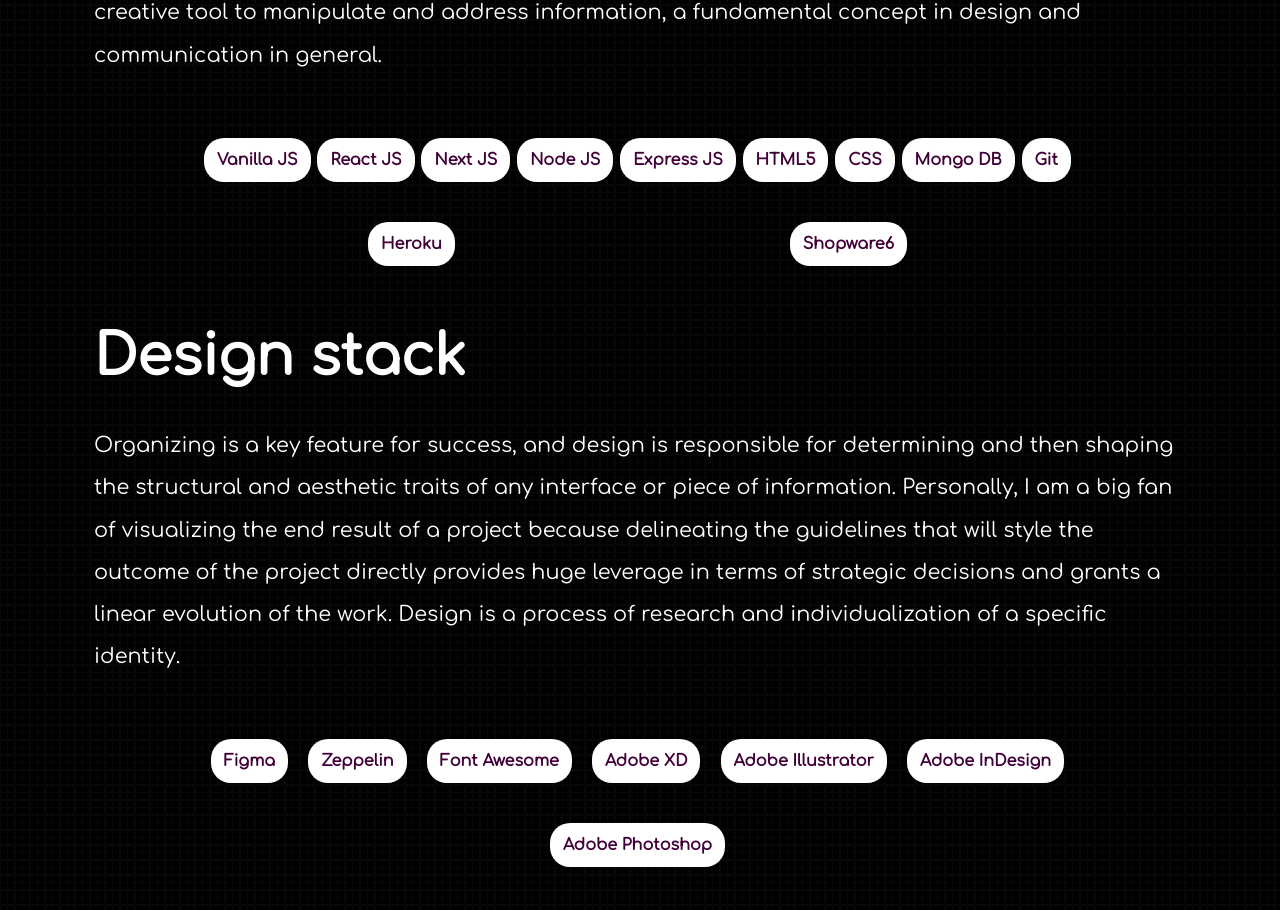
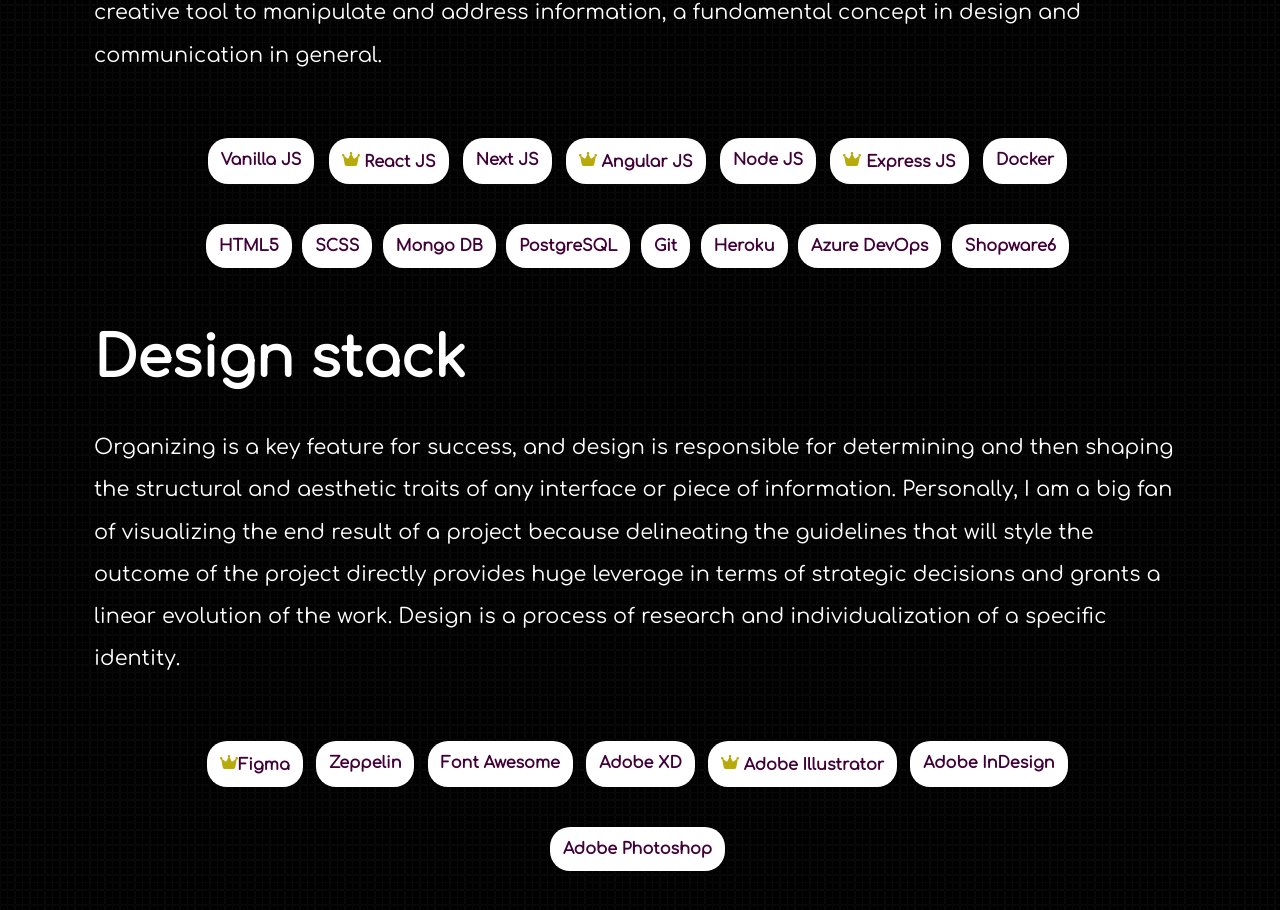
Before and after one commit to Marcwood336/palmTree, a React (Create React App) app: page / in a window 1280 px wide. Shown: the part 1330-2240 px from the top of the page. Built offline with nearby package versions, Linux system fonts and the light colour scheme.

Commit message:
updated coding stack

```diff
--- a/src/comps/SecondBlock/SecondBlock.js
+++ b/src/comps/SecondBlock/SecondBlock.js
@@ -1,4 +1,6 @@
 import classes from './SecondBlock.module.css';
+//assets import
+import crownIcon from '../../assets/crown-icon.svg'
 
 const SecondBlock = () => {
 
@@ -9,16 +11,21 @@
         <div className={classes.skillsContainer} >
 
             <div>Vanilla JS</div>
-            <div>React JS</div>
+            <div><img src={crownIcon} /> React JS</div>
             <div>Next JS</div>
+            <div> <img src={crownIcon} /> Angular JS</div>
             <div>Node JS</div>
-            <div>Express JS</div>
+            <div> <img src={crownIcon} /> Express JS</div>
+            <div>Docker</div>
             <div>HTML5</div>
-            <div>CSS</div>
+            <div>SCSS</div>
             <div>Mongo DB</div>
+            <div>PostgreSQL</div>
             <div>Git</div>
             <div>Heroku</div>
+            <div>Azure DevOps </div>
             <div>Shopware6</div>
+
 
 
         </div>
@@ -30,11 +37,11 @@
 
             <div className={classes.skillsContainer} >
 
-                <div>Figma</div>
+                <div>  <img src={crownIcon} />Figma</div>
                 <div>Zeppelin</div>
                 <div>Font Awesome</div>
                 <div>Adobe XD</div>
-                <div>Adobe Illustrator</div>
+                <div> <img src={crownIcon} /> Adobe Illustrator</div>
                 <div>Adobe InDesign</div>
                 <div>Adobe Photoshop</div>
 
```
Also changed, not shown: src/assets/crown-icon.svg (added).
